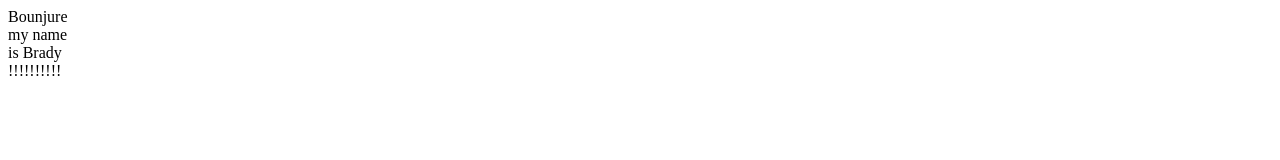
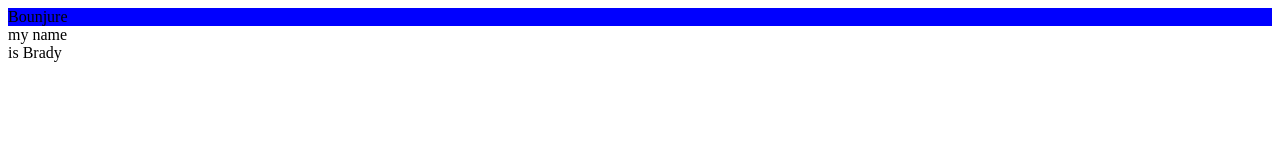
Before and after one commit to Brady-Conn/js-html, a plain HTML site: page index.html in a window 1280 px wide. Drawn offline with Linux system fonts and the light colour scheme.

Commit message:
user-interaction

```diff
--- a/app.js
+++ b/app.js
@@ -2,8 +2,9 @@ let first = document.getElementById("first");
 console.log(first);
 first.textContent = "Bounjure";
 let third = document.getElementById("third");
-for(let i = 0; i < 10; i++){
+function count(){
     const punctuation = document.createElement("span");
     punctuation.textContent = "!";
     third.parentNode.insertBefore(punctuation, third.nextSibling);
 }
+first.onclick = count;
--- a/index.html
+++ b/index.html
@@ -2,7 +2,7 @@
 <head>
 </head>
 <body>
-    <div class="main" id="first">
+    <div class="main" id="first" style="background-color:blue;">
         Hello
     </div>
     <div class="main" id="second">
```
Also changed, not shown: calculator.js (added).
